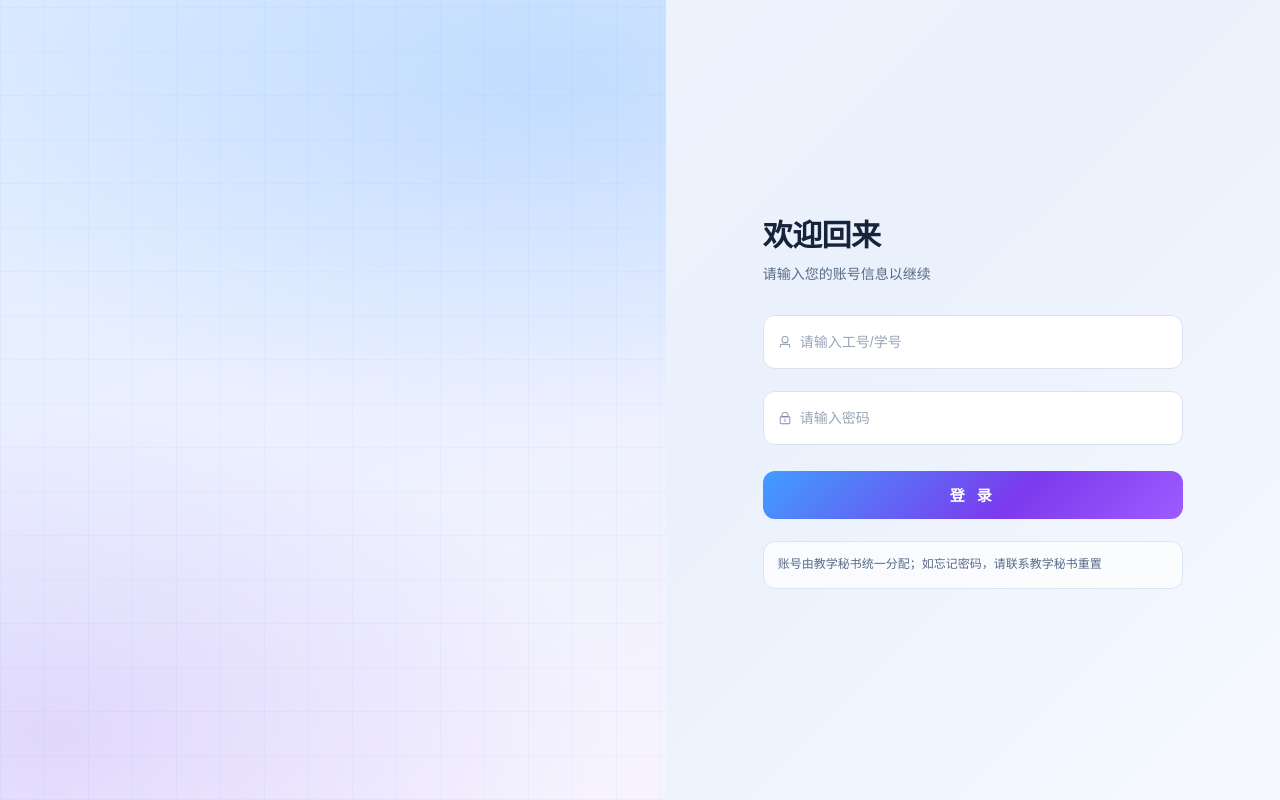
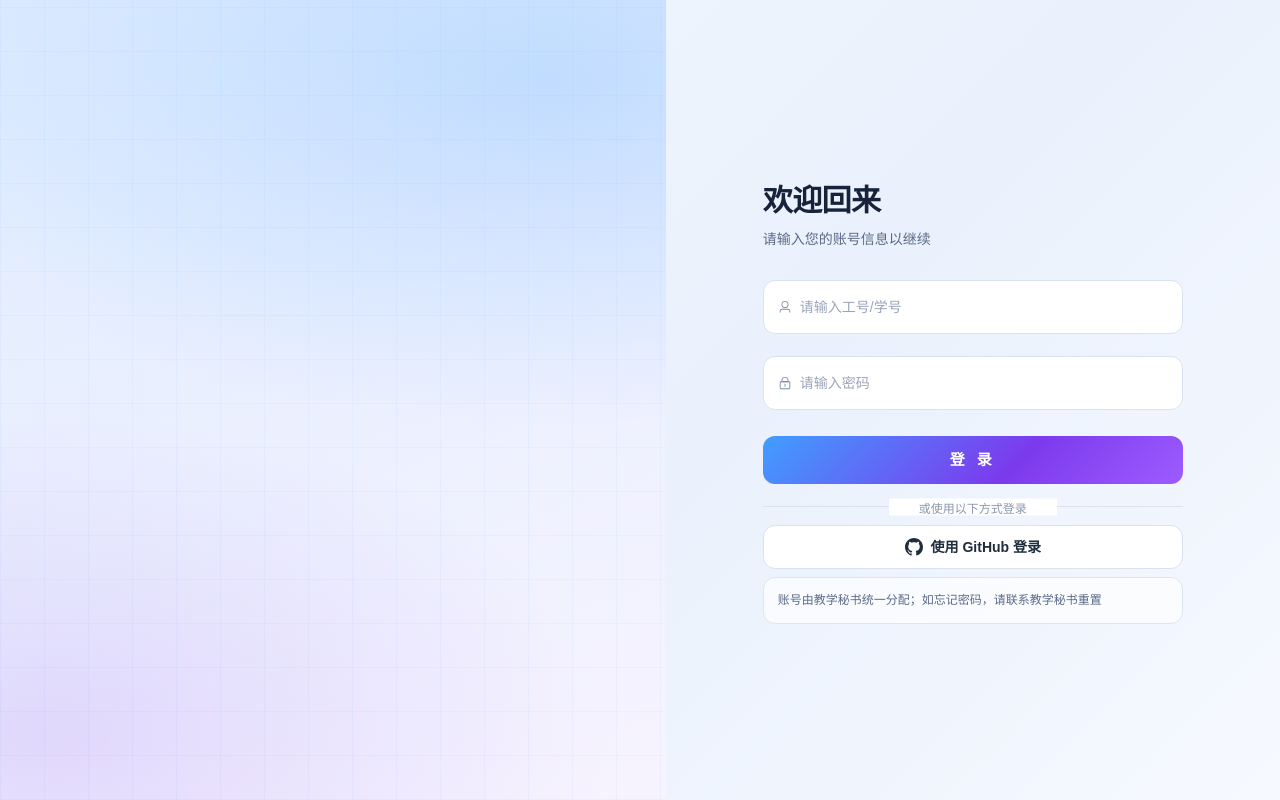
Before and after one commit to ChenAnci/AI-Student-System, a Vue app in the folder frontend/: page /login in a window 1280 px wide. Built offline with nearby package versions, Linux system fonts and the light colour scheme.

Commit message:
feat: 登录页新增 GitHub 登录入口

```diff
--- a/frontend/src/views/LoginView.vue
+++ b/frontend/src/views/LoginView.vue
@@ -61,6 +61,13 @@
           </el-form-item>
         </el-form>
 
+        <el-divider class="oauth-divider"><span class="divider-text">或使用以下方式登录</span></el-divider>
+
+        <el-button class="github-btn" :loading="githubLoading" @click="handleGithubLogin">
+          <svg class="gh-icon" viewBox="0 0 16 16" aria-hidden="true"><path fill="currentColor" d="M8 0C3.58 0 0 3.58 0 8c0 3.54 2.29 6.53 5.47 7.59.4.07.55-.17.55-.38 0-.19-.01-.82-.01-1.49-2.01.37-2.53-.49-2.69-.94-.09-.23-.48-.94-.82-1.13-.28-.15-.68-.52-.01-.53.63-.01 1.08.58 1.23.82.72 1.21 1.87.87 2.33.66.07-.52.28-.87.51-1.07-1.78-.2-3.64-.89-3.64-3.95 0-.87.31-1.59.82-2.15-.08-.2-.36-1.02.08-2.12 0 0 .67-.21 2.2.82.64-.18 1.32-.27 2-.27.68 0 1.36.09 2 .27 1.53-1.04 2.2-.82 2.2-.82.44 1.1.16 1.92.08 2.12.51.56.82 1.27.82 2.15 0 3.07-1.87 3.75-3.65 3.95.29.25.54.73.54 1.48 0 1.07-.01 1.93-.01 2.2 0 .21.15.46.55.38A8.01 8.01 0 0 0 16 8c0-4.42-3.58-8-8-8z"/></svg>
+          使用 GitHub 登录
+        </el-button>
+
         <div class="login-tips">
           <p>账号由教学秘书统一分配；如忘记密码，请联系教学秘书重置</p>
         </div>
@@ -76,6 +83,7 @@
 import { User, Lock } from '@element-plus/icons-vue'
 import { login } from '@/api/auth'
 import { useUserStore } from '@/stores/user'
+import { getGithubAuthorizeUrl } from '@/api/oauth'
 
 const router = useRouter()
 const userStore = useUserStore()
@@ -84,6 +92,7 @@
 
 const formRef = ref<FormInstance>()
 const loading = ref(false)
+const githubLoading = ref(false)
 const form = reactive({ username: '', password: '' })
 
 const rules: FormRules = {
@@ -107,6 +116,17 @@
     router.push(homeByRole(data.roleType))
   } finally {
     loading.value = false
+  }
+}
+
+async function handleGithubLogin() {
+  githubLoading.value = true
+  try {
+    const data = await getGithubAuthorizeUrl()
+    // 整页跳转到 GitHub 授权（完成后由后端 302 回 /oauth/callback）
+    window.location.href = data.url
+  } catch {
+    githubLoading.value = false
   }
 }
 </script>
@@ -294,6 +314,37 @@
   line-height: 1.8;
 }
 
+/* GitHub 登录入口 */
+.oauth-divider {
+  margin: 4px 0 18px;
+  --el-border-color: #d9e2f0;
+}
+.divider-text {
+  font-size: 12px;
+  color: #8a97ad;
+  padding: 0 10px;
+}
+.github-btn {
+  width: 100%;
+  height: 44px;
+  border-radius: var(--radius-md);
+  border: 1px solid #d9e2f0;
+  background: #fff;
+  color: #1f2d3d;
+  font-size: 14px;
+  font-weight: 600;
+}
+.github-btn:hover {
+  border-color: var(--brand-blue);
+  color: var(--brand-blue);
+}
+.gh-icon {
+  width: 18px;
+  height: 18px;
+  margin-right: 8px;
+  vertical-align: -3px;
+}
+
 /* 响应式：窄屏隐藏左侧 */
 @media (max-width: 900px) {
   .brand-panel {
```
